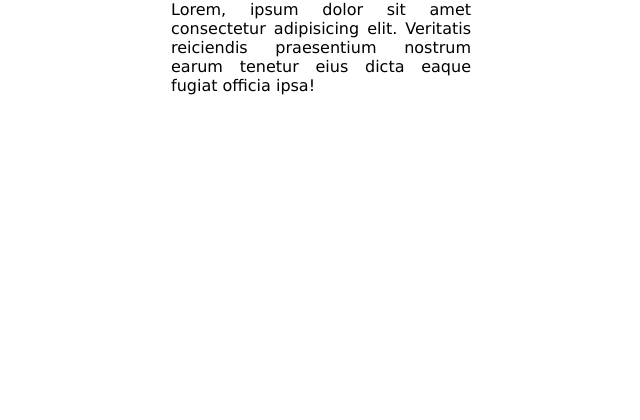
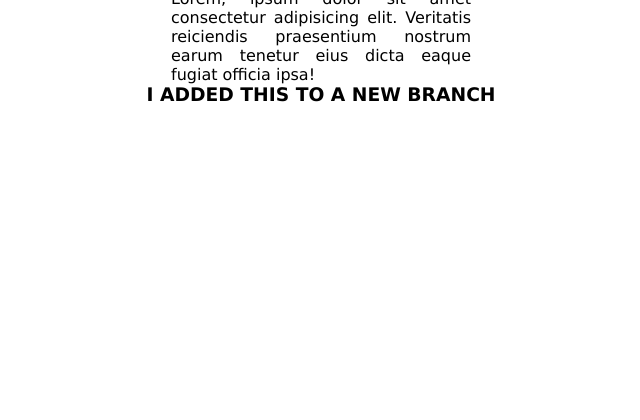
Before and after one commit to mauritio27/repo-test-1, a plain HTML site: page index.html in a window 1280 px wide. Shown: the part 380-800 px from the top of the page, without its empty margins (319-959 px from the left). Drawn offline with Linux system fonts and the light colour scheme.

Commit message:
my first commit on my new branch

```diff
--- a/index.html
+++ b/index.html
@@ -11,5 +11,7 @@
         <h1 class="title">MY HEADER</h1>
         <p>Lorem, ipsum dolor sit amet consectetur adipisicing elit. Veritatis reiciendis praesentium nostrum earum tenetur eius dicta eaque fugiat officia ipsa!</p>
 
+
+        <h3>I ADDED THIS TO A NEW BRANCH</h3>
 </body>
 </html>
```
